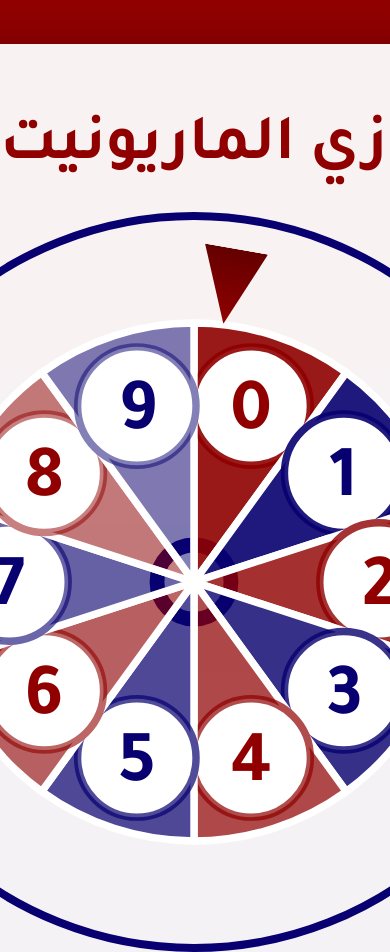
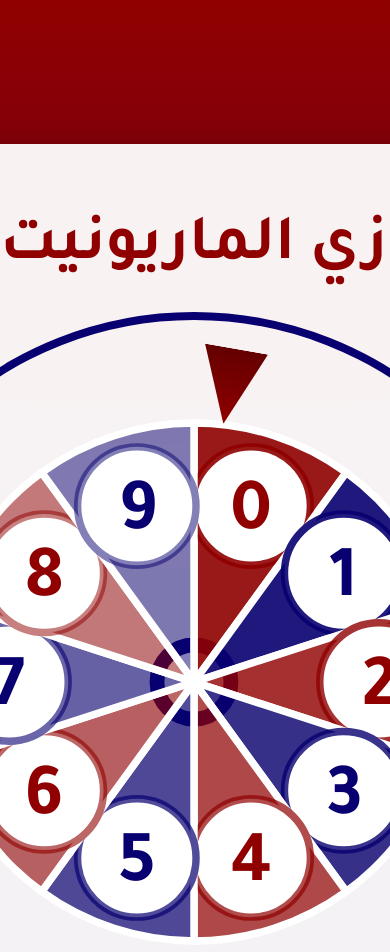
Before and after one commit to Abdallah-hub-here/graduation-project, a plain HTML site: page index.html in a window 390 px wide. Shown: the top 952 px of the page. Drawn offline with Linux system fonts and the light colour scheme.

Commit message:
main.css

```diff
--- a/main.css
+++ b/main.css
@@ -9,6 +9,7 @@
       display: flex;
       justify-content: center;
       align-items: center;
+      padding: 20px;
     }
 
     .container {
@@ -194,7 +195,12 @@
     .reset-btn {
       background: rgb(75, 85, 99);
     }
+
         @media (max-width: 1000px) {
+              body {
+      align-items: start;
+      padding-top:100px ;
+    }
 
             .pointer::before {
                 width: 64px;
```
